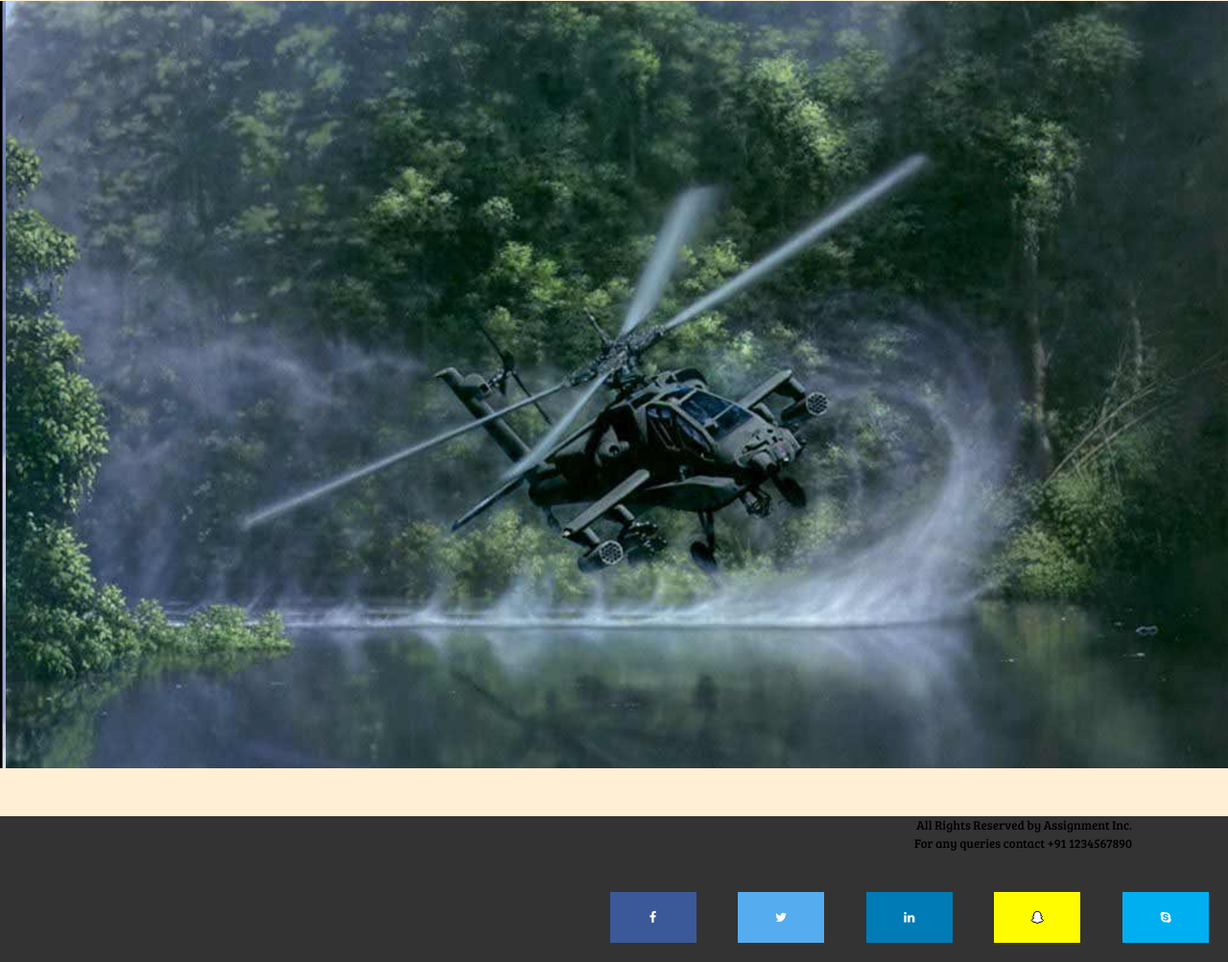
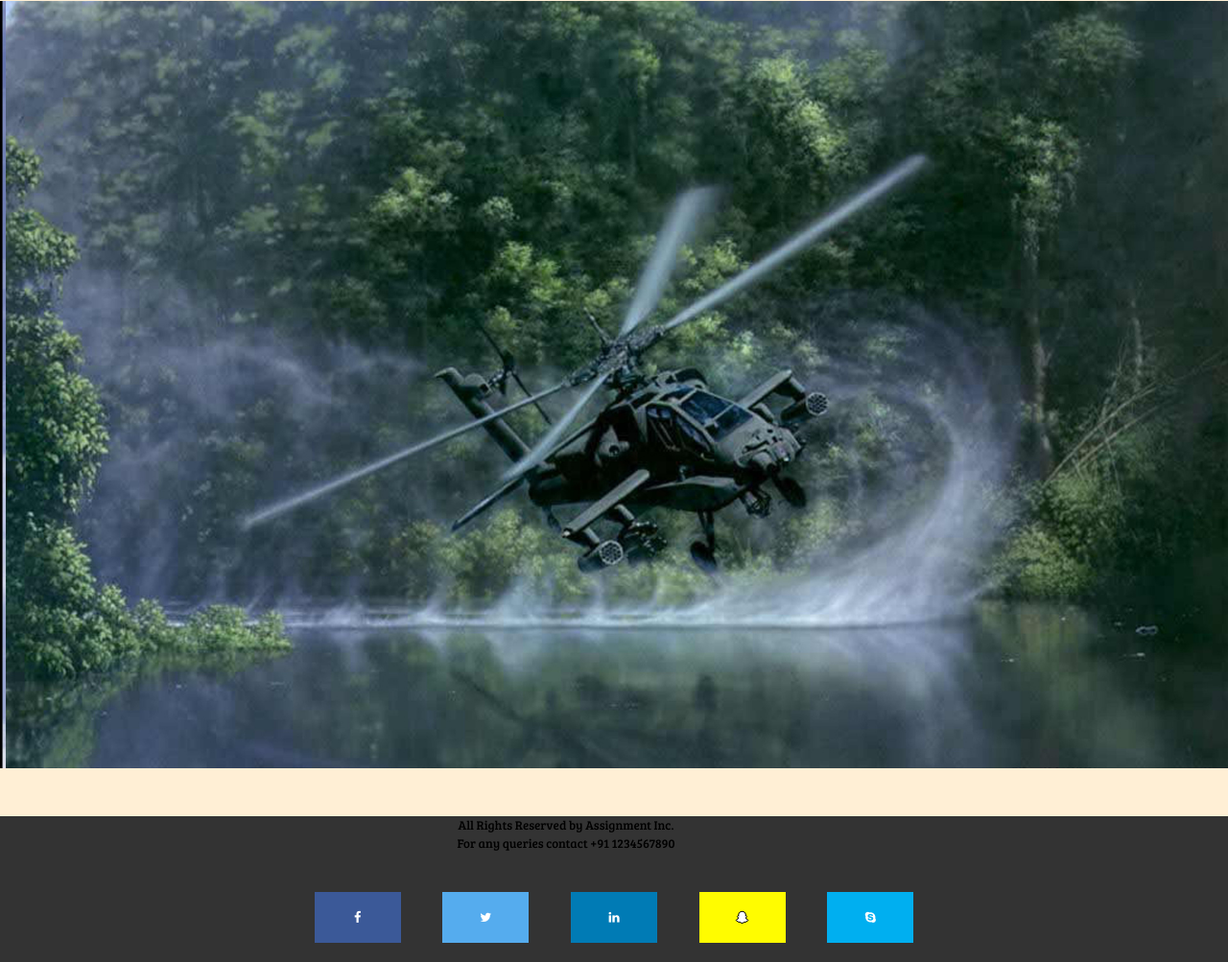
Before and after one commit to koushlendraSingh/htmlcsswebdev, a plain HTML site: page index.html in a window 1280 px wide. Shown: the part 1211-2214 px from the top of the page at 96% size. Drawn offline with Linux system fonts and the light colour scheme.

Commit message:
updated css for footer

```diff
--- a/css/style.css
+++ b/css/style.css
@@ -53,7 +53,7 @@ h1{/* for main heading*/
 
 p{font-family: 'Bree Serif';} /*google font*/
 
-footer{background-color: #333;text-align: right; margin-top: 50px; }
+footer{background-color: #333;text-align: center; margin-top: 50px; }
 .fa {
     padding: 20px;
     font-size: 30px;
```
